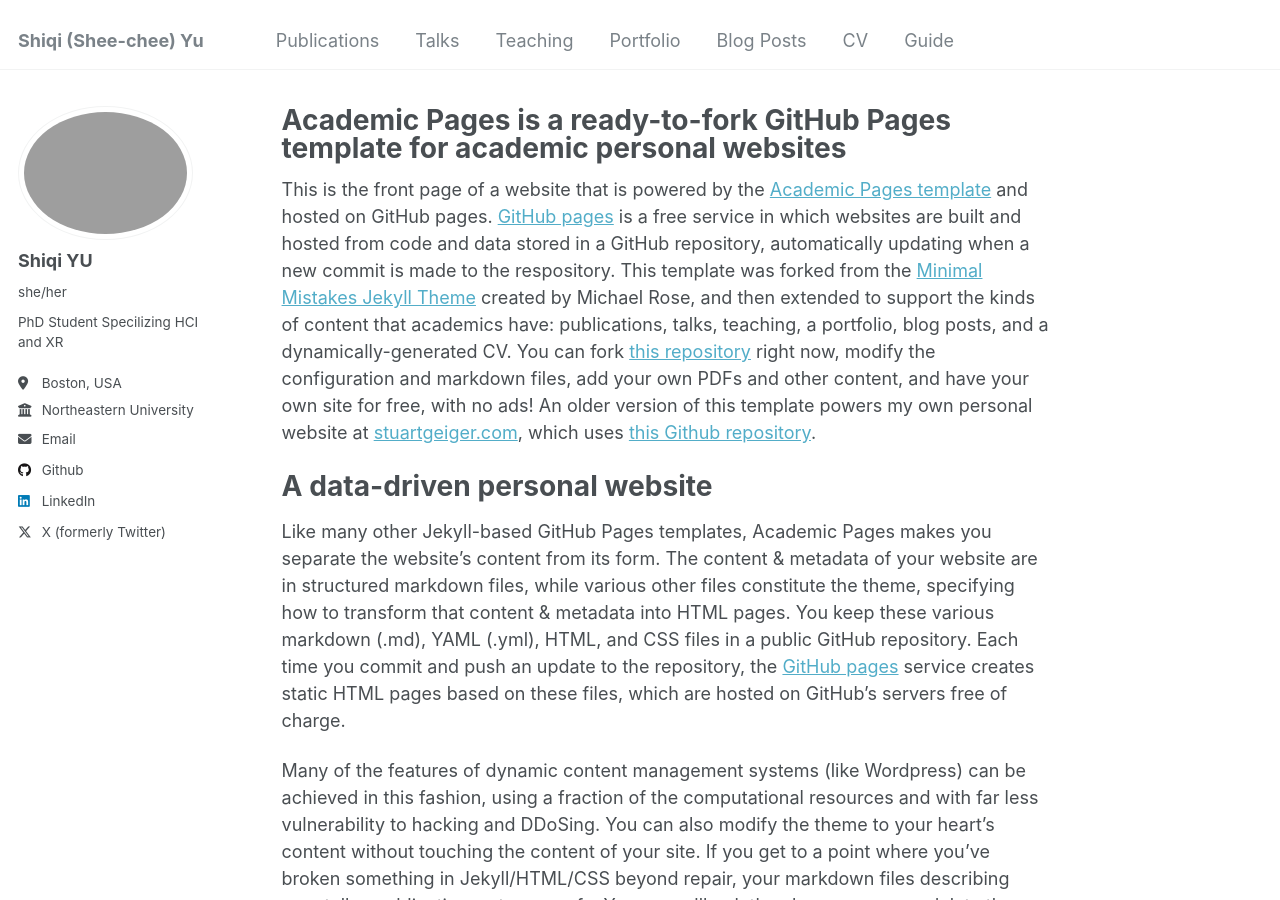
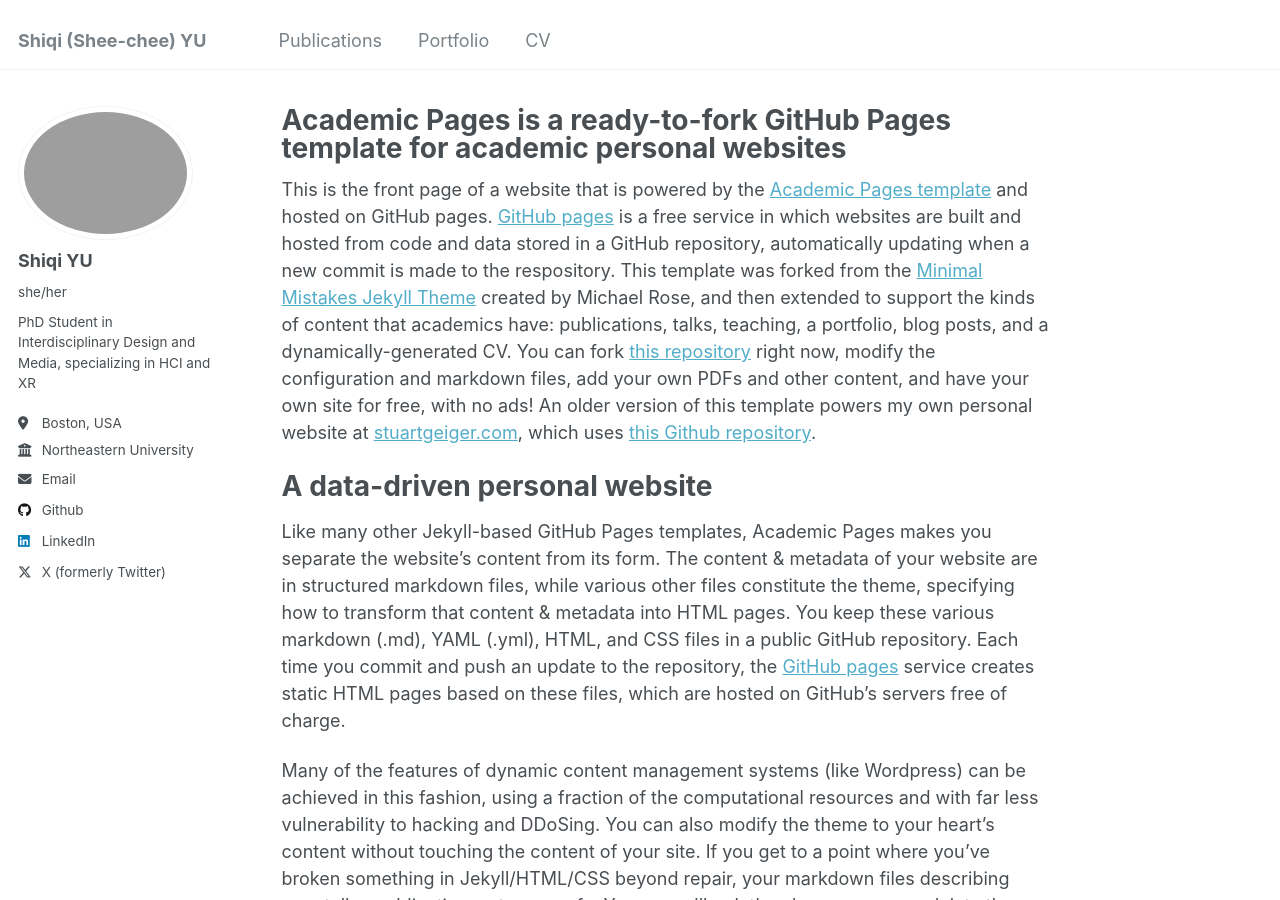
Before and after one commit to shiqi-yu/shiqi-yu.github.io, a Jekyll site: the page built from _pages/about.md, in a window 1280 px wide and 900 px high. Built offline with Jekyll 4.4.1, drawn with Linux system fonts in a browser that asks for light colours.

Commit message:
update navigation and config

```diff
--- a/_config.yml
+++ b/_config.yml
@@ -8,7 +8,7 @@
 
 # Basic Site Settings
 locale                   : "en-US"
-title                    : "Shiqi (Shee-chee) Yu"
+title                    : "Shiqi (Shee-chee) YU"
 title_separator          : "-"
 name                     : &name "Shiqi YU"
 description              : &description "PhD Student Specilizing HCI and XR"
@@ -24,7 +24,7 @@
   avatar           : "profile.jpg"
   name             : "Shiqi YU"
   pronouns         : "she/her"
-  bio              : "PhD Student Specilizing HCI and XR"
+  bio              : "PhD Student in Interdisciplinary Design and Media, specializing in HCI and XR"
   location         : "Boston, USA"
   employer         : "Northeastern University"
   uri              : # URL
```
Also changed, not shown: _data/navigation.yml (+8 -8 lines).
